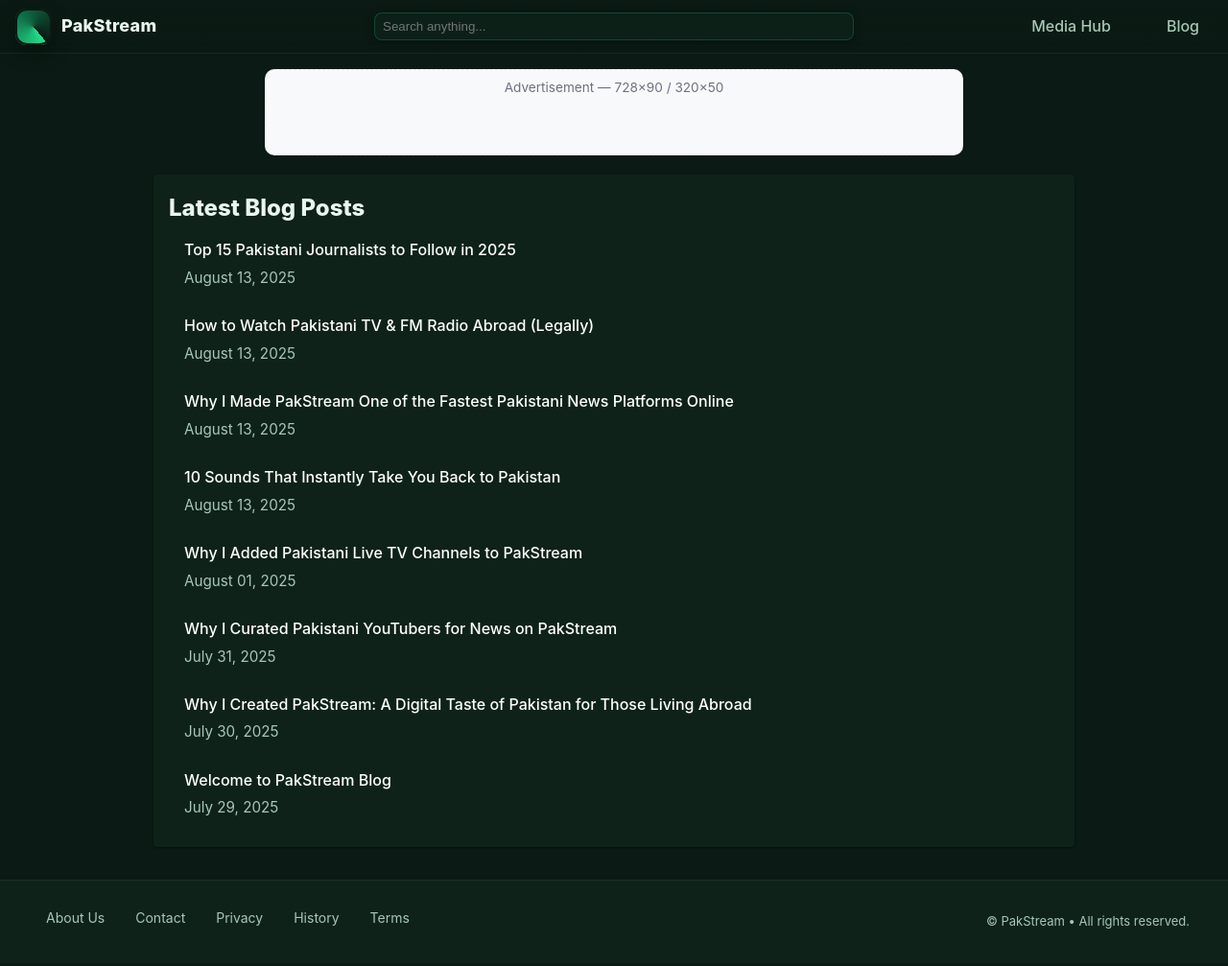
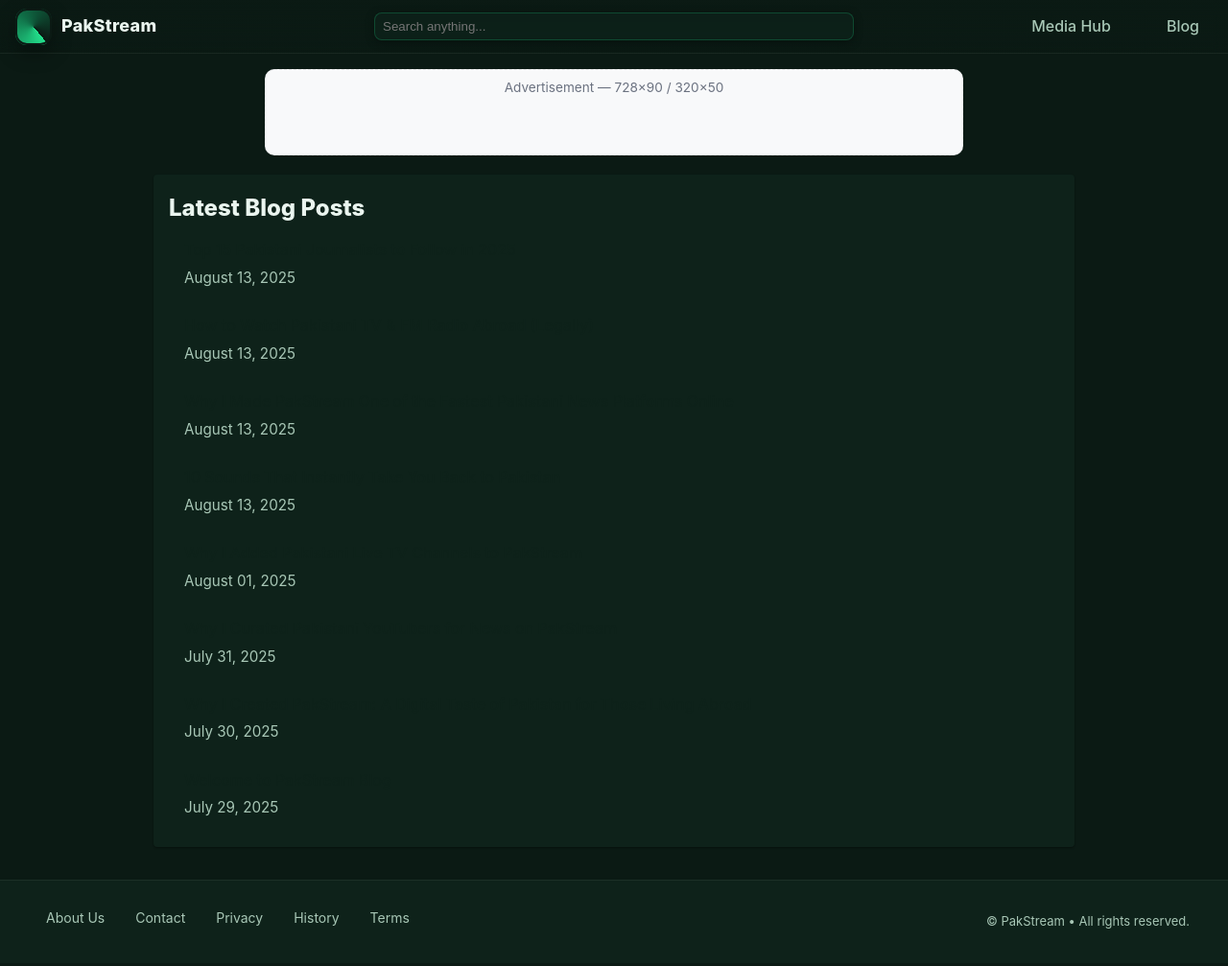
Before and after one commit to atifwaqar/pakstream, a Jekyll site: the page built from blog.html, in a window 1280 px wide and 1024 px high. Shown: the top 1007 px of the window at 96% size. Built offline with Jekyll 4.4.1, drawn with Linux system fonts in a browser that asks for light colours; comment, search, counter and statistics services are not loaded.

Commit message:
Revert "Set blog post link color to white"

```diff
--- a/css/index.css
+++ b/css/index.css
@@ -547,14 +547,14 @@ section {
 }
 
 .blog-post-item a {
-  color: #fff;
+  color: var(--primary);
   text-decoration: none;
   font-weight: 500;
 }
 
 .blog-post-item a:hover {
   text-decoration: underline;
-  color: #e0e0e0;
+  color: var(--hover-link);
 }
 
 .blog-post-item .post-date {
--- a/css/style.css
+++ b/css/style.css
@@ -535,14 +535,14 @@ section {
 }
 
 .blog-post-item a {
-  color: #fff;
+  color: var(--primary);
   text-decoration: none;
   font-weight: 500;
 }
 
 .blog-post-item a:hover {
   text-decoration: underline;
-  color: #e0e0e0;
+  color: var(--hover-link);
 }
 
 .blog-post-item .post-date {
```
